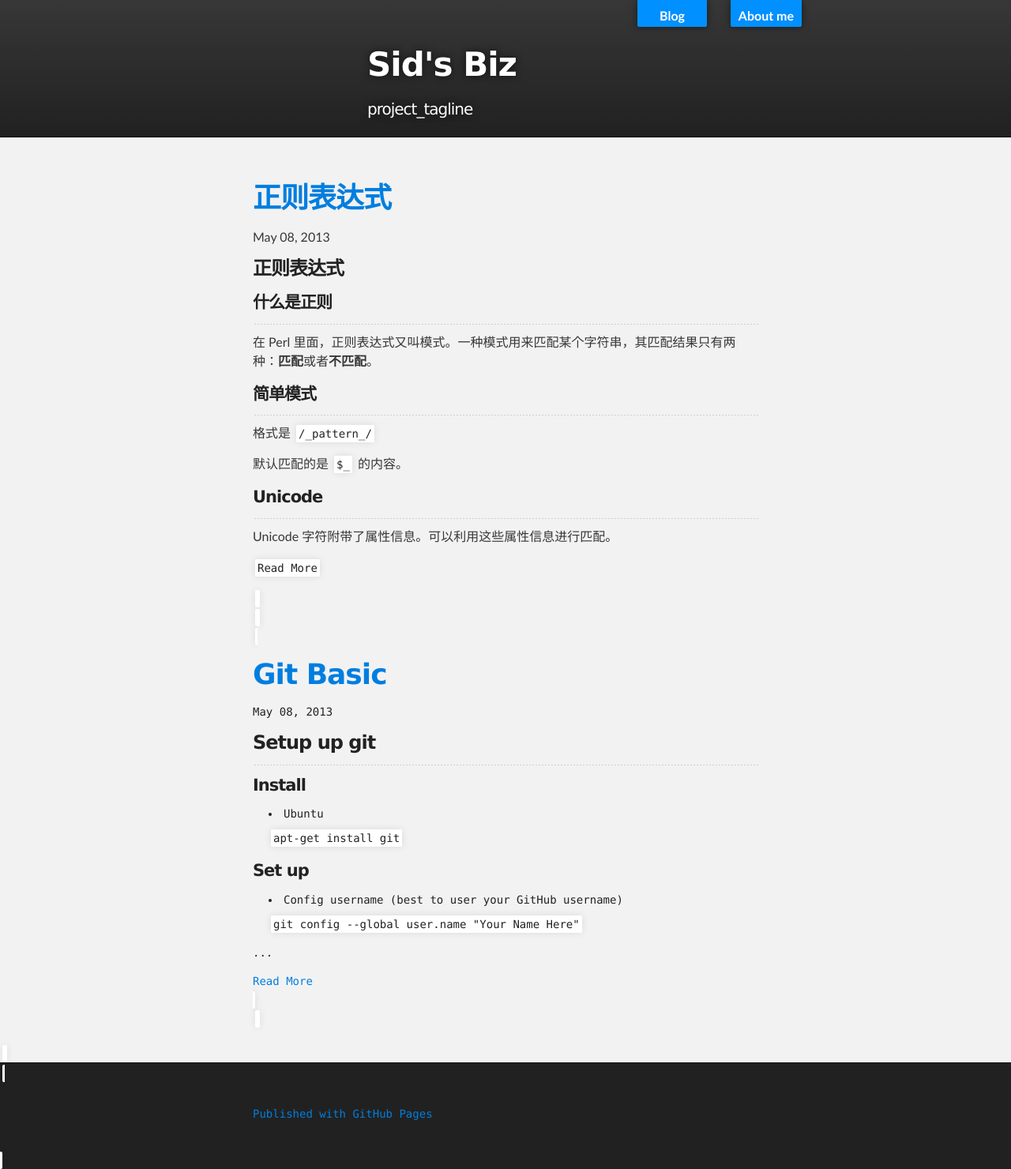
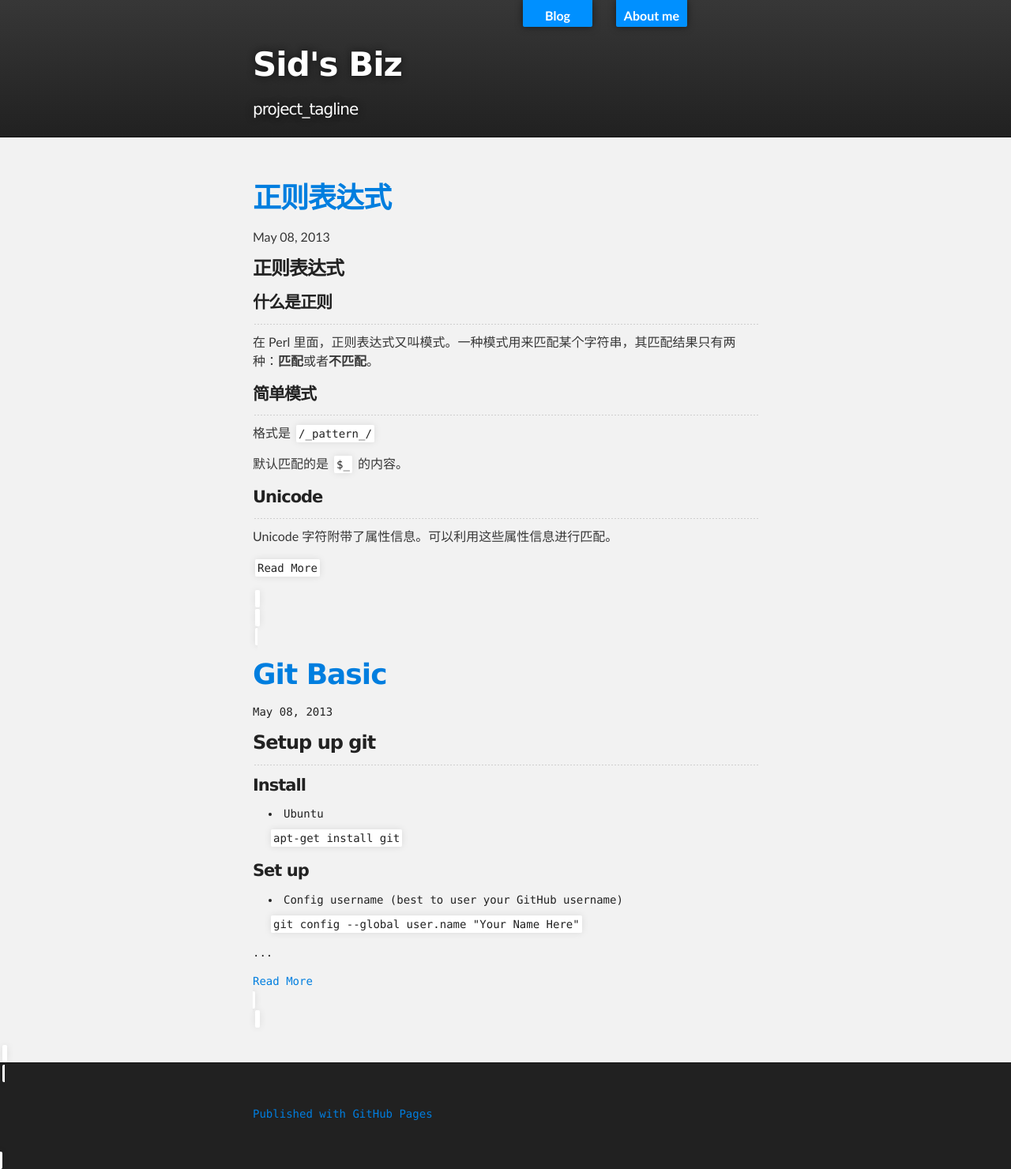
Before and after one commit to Siduzy/Blog, a Jekyll site: the page built from index.html, in a window 1280 px wide. Shown: the whole page at 79% size. Built offline with Jekyll 4.4.1, drawn with Linux system fonts in a browser that asks for light colours; Markdown is read by kramdown in place of the engine named in the settings.

Commit message:
update cc

```diff
--- a/stylesheets/stylesheet.css
+++ b/stylesheets/stylesheet.css
@@ -316,7 +316,7 @@ Full-Width Styles
 
 
 #header_wrap .inner {
-  padding: 50px 10px 10px 300px;
+  padding: 50px 10px 10px 10px;
 }
 
 
```
